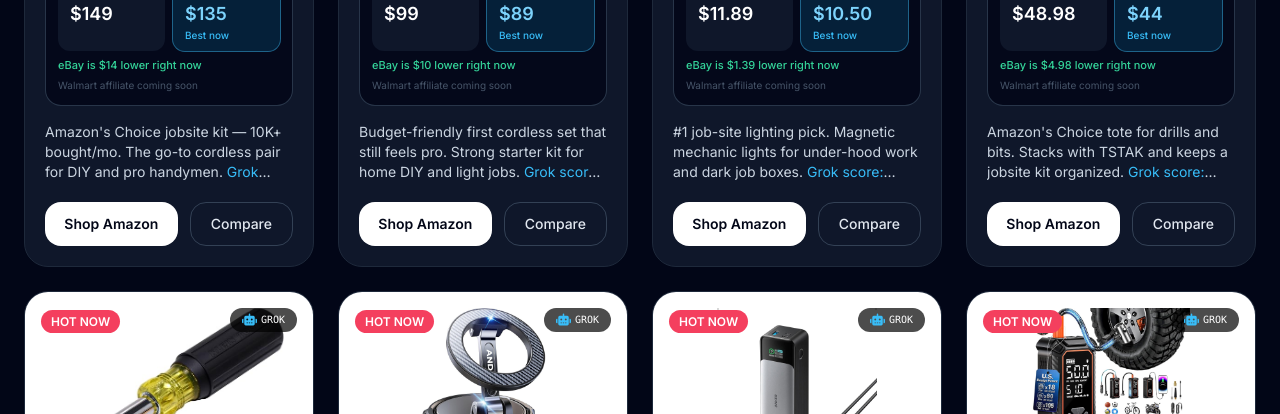
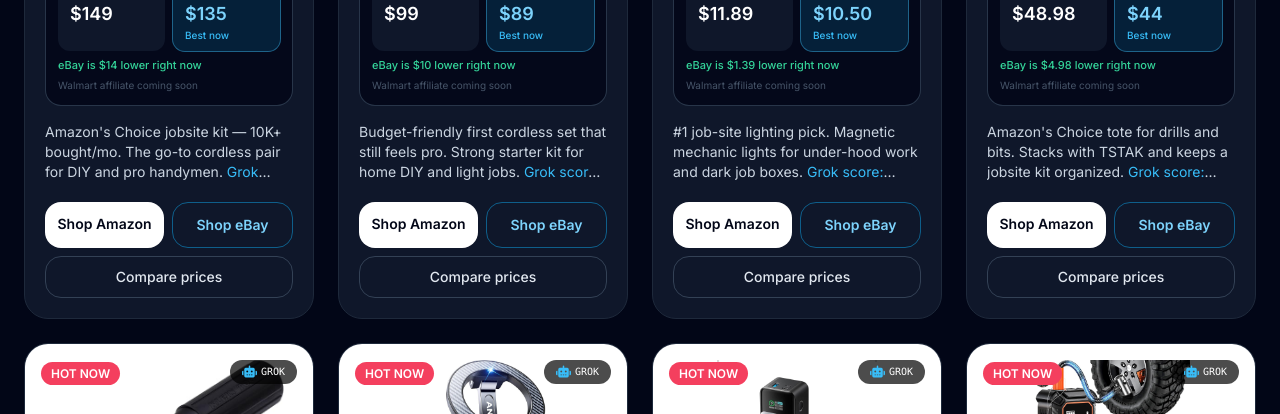
Before and after one commit to bamtec70/aipickvault, a plain HTML site: page index.html in a window 1280 px wide. Shown: the part 1446-1860 px from the top of the page. Drawn offline with nearby package versions, Linux system fonts and the light colour scheme.

Commit message:
Wire eBay Partner Network campaign ID into product links.
Add tracked Shop eBay buttons and compare-modal links using campaign 5339165183, and update the affiliate disclosure to include EPN.

```diff
--- a/index.html
+++ b/index.html
@@ -393,7 +393,7 @@
             </div>
 
             <p class="mt-8 text-xs text-slate-500 max-w-xs mx-auto">
-                As an Amazon Associate and participant in other affiliate programs, I earn from qualifying purchases at no extra cost to you.
+                As an Amazon Associate and eBay Partner Network member, I earn from qualifying purchases at no extra cost to you.
             </p>
         </div>
     </div>
@@ -455,7 +455,32 @@
          */
         const AMAZON_TAG = "wethepeopl0b9-20";
 
+        /**
+         * ═══════════════════════════════════════════════════════════
+         *  eBay Partner Network (EPN) — Campaign ID from partner.ebay.com
+         *  US default rotation ID; override only if EPN Link Generator shows different.
+         * ═══════════════════════════════════════════════════════════
+         */
+        const EBAY_CAMPID = "5339165183";
+        const EBAY_MKRID = "711-53200-19255-0";
+        const EBAY_TOOLID = "10001";
 
+        /** Tracked eBay search link for a product (EPN affiliate). */
+        function ebayAffiliateUrl(productName, customId) {
+          const q = encodeURIComponent(String(productName || "").trim() || "deals");
+          let url = "https://www.ebay.com/sch/i.html?_nkw=" + q;
+          if (EBAY_CAMPID && String(EBAY_CAMPID).trim()) {
+            url +=
+              "&mkcid=1" +
+              "&mkrid=" + encodeURIComponent(EBAY_MKRID) +
+              "&siteid=0" +
+              "&campid=" + encodeURIComponent(String(EBAY_CAMPID).trim()) +
+              "&customid=" + encodeURIComponent(String(customId || "").slice(0, 256)) +
+              "&toolid=" + encodeURIComponent(EBAY_TOOLID) +
+              "&mkevt=1";
+          }
+          return url;
+        }
 
         // ── Categories ───────────────────────────────────────────────────
         const CATEGORIES = [
@@ -1184,10 +1209,14 @@
                 '<div class="flex items-baseline gap-x-2 mb-3 mt-3 flex-wrap gap-y-1">' + priceBlock + '</div>' +
                 retailerCompareStrip(p) +
                 '<p class="text-sm text-slate-300 mb-5 line-clamp-3">' + p.blurb + ' <span class="text-sky-400">Grok score: ' + p.score + '/10</span></p>' +
-                '<div class="flex gap-3">' +
-                  '<a href="https://www.amazon.com/dp/' + p.asin + '" data-asin="' + p.asin + '" data-affiliate="amazon" target="_blank" rel="nofollow sponsored noopener" ' +
-                    'class="flex-1 bg-white hover:bg-slate-100 transition-colors text-slate-950 text-center font-semibold py-3 rounded-2xl text-sm">Shop Amazon</a>' +
-                  '<button type="button" onclick="compareProduct(this)" class="px-5 border border-slate-700 hover:bg-slate-800 rounded-2xl text-sm font-medium">Compare</button>' +
+                '<div class="flex flex-col gap-2">' +
+                  '<div class="flex gap-2">' +
+                    '<a href="https://www.amazon.com/dp/' + p.asin + '" data-asin="' + p.asin + '" data-affiliate="amazon" target="_blank" rel="nofollow sponsored noopener" ' +
+                      'class="flex-1 bg-white hover:bg-slate-100 transition-colors text-slate-950 text-center font-semibold py-3 rounded-2xl text-sm">Shop Amazon</a>' +
+                    '<a href="' + ebayAffiliateUrl(p.name, p.asin) + '" data-affiliate="ebay" data-customid="' + p.asin + '" target="_blank" rel="nofollow sponsored noopener" ' +
+                      'class="flex-1 border border-sky-500/50 text-sky-300 hover:bg-sky-500/10 transition-colors text-center font-semibold py-3 rounded-2xl text-sm">Shop eBay</a>' +
+                  '</div>' +
+                  '<button type="button" onclick="compareProduct(this)" class="w-full border border-slate-700 hover:bg-slate-800 rounded-2xl text-sm font-medium py-2.5">Compare prices</button>' +
                 '</div>' +
               '</div></div>'
           );
@@ -1301,6 +1330,13 @@
                 }
                 a.href = url;
             });
+            document.querySelectorAll('a[data-affiliate="ebay"]').forEach(function (a) {
+                const card = a.closest(".product-card");
+                const nameEl = card ? card.querySelector("h3") : null;
+                const name = nameEl ? nameEl.innerText : "";
+                const custom = a.getAttribute("data-customid") || (card && card.getAttribute("data-asin")) || "";
+                a.href = ebayAffiliateUrl(name, custom);
+            });
         }
 
         function initializeTailwind() {
@@ -1348,7 +1384,7 @@
             if (AMAZON_TAG && AMAZON_TAG.trim() && asin) {
                 shopUrl += '?tag=' + encodeURIComponent(AMAZON_TAG.trim());
             }
-            const ebaySearch = 'https://www.ebay.com/sch/i.html?_nkw=' + encodeURIComponent(productName);
+            const ebaySearch = ebayAffiliateUrl(productName, asin);
             const modal = document.createElement('div');
             modal.innerHTML = `
                 <div class="fixed inset-0 bg-black/70 flex items-center justify-center z-[100] p-4" onclick="this.remove()">
@@ -1378,11 +1414,11 @@
                             <span class="italic">Coming soon (awaiting affiliate)</span>
                         </div>
                         <div class="mt-4 text-xs text-slate-400">
-                            Grok snapshot only — prices move daily. Confirm live price, shipping, and seller rating before you buy.
+                            Grok snapshot only — prices move daily. Confirm live price, shipping, and seller rating before you buy. eBay links use eBay Partner Network tracking.
                         </div>
                         <div class="mt-6 flex flex-col gap-2">
                             <a href="${shopUrl}" target="_blank" rel="nofollow sponsored noopener" class="text-center py-3 bg-white text-slate-950 rounded-2xl text-sm font-semibold">Shop Amazon (affiliate)</a>
-                            <a href="${ebaySearch}" target="_blank" rel="noopener noreferrer" class="text-center py-3 border border-sky-500/40 text-sky-300 rounded-2xl text-sm font-semibold hover:bg-sky-500/10">Check eBay listings</a>
+                            <a href="${ebaySearch}" target="_blank" rel="nofollow sponsored noopener" class="text-center py-3 border border-sky-500/40 text-sky-300 rounded-2xl text-sm font-semibold hover:bg-sky-500/10">Shop eBay (affiliate)</a>
                             <button type="button" onclick="this.closest('.fixed').remove()" class="py-3 border border-slate-600 rounded-2xl text-sm font-medium">Close</button>
                         </div>
                     </div>
```
